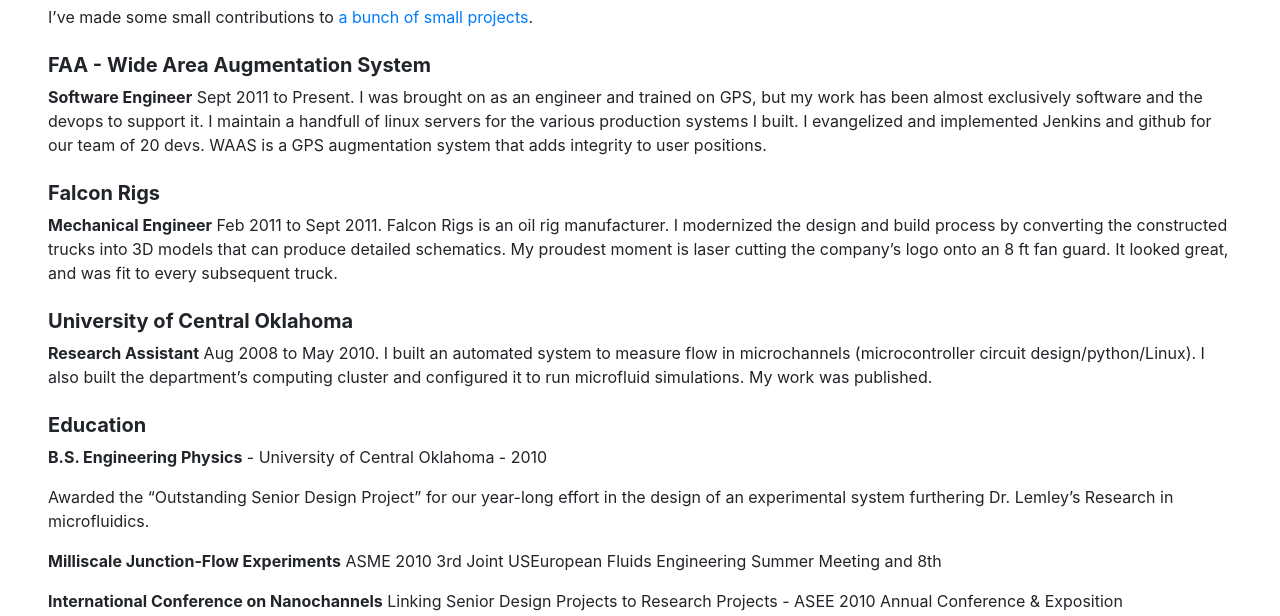
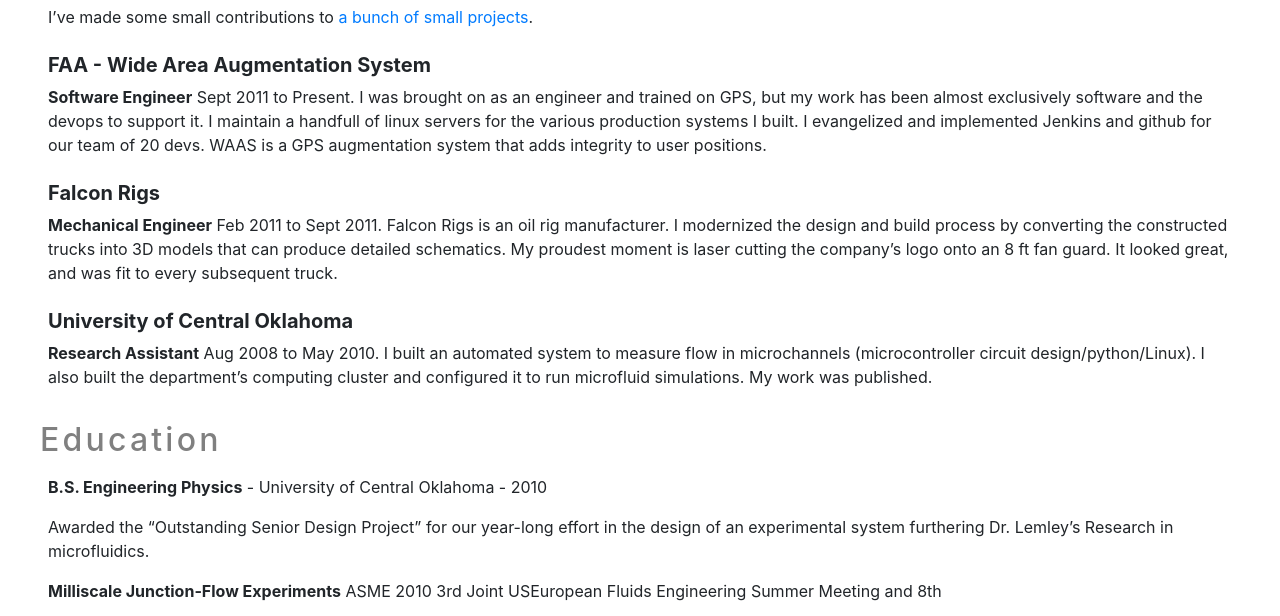
Before and after one commit to jhaubrich/resume, a plain HTML site: page index.html in a window 1280 px wide. Shown: the part 409-1025 px from the top of the page. Drawn offline with nearby package versions, Linux system fonts and the light colour scheme.

Commit message:
promote education title

```diff
--- a/index.html
+++ b/index.html
@@ -60,7 +60,7 @@ design/python/Linux). I also built the department&#8217;s computing cluster
 and configured it to run microfluid simulations. My work was
 published.</p>
 
-<h3 id="education">Education</h3>
+<h2 id="education">Education</h2>
 
 <p><strong>B.S. Engineering Physics</strong> - University of Central Oklahoma - 2010</p>
 
```
Also changed, not shown: 1 other file.
